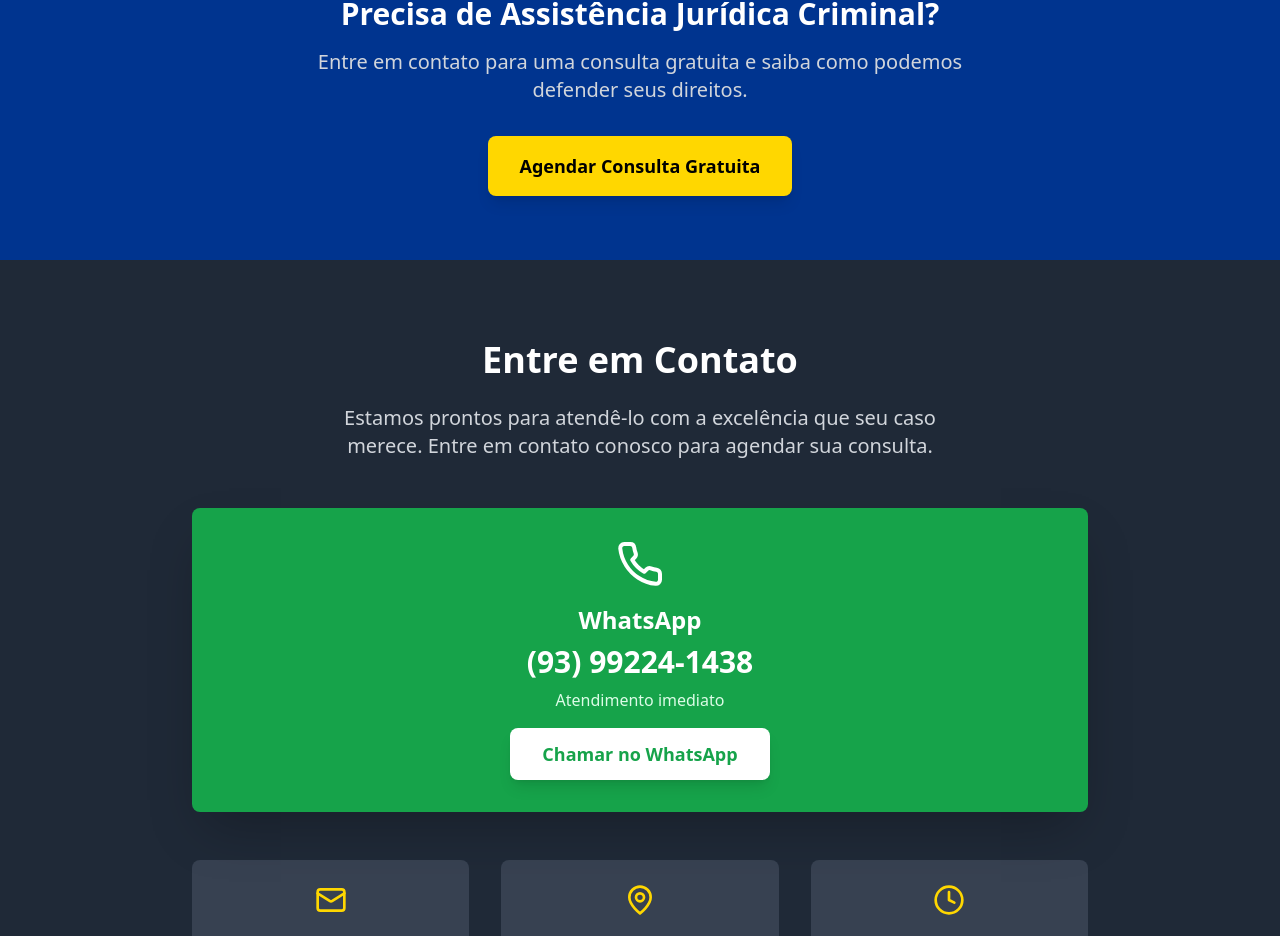
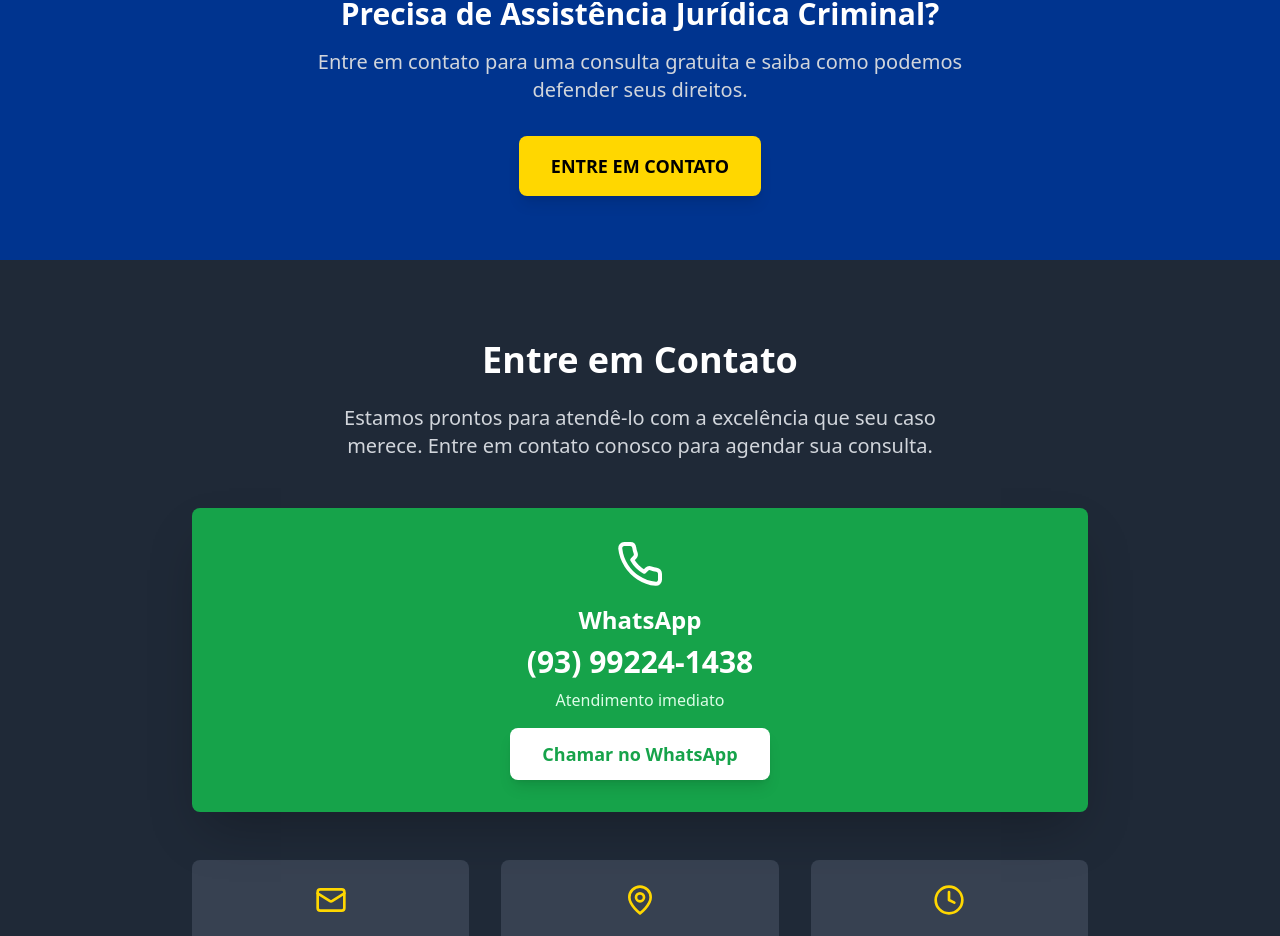
Before and after one commit to sandersal/SalvioSilvaCriminal, a React (Vite) app: page / in a window 1280 px wide. Shown: the part 2000-2936 px from the top of the page. Built offline with nearby package versions, Linux system fonts and the light colour scheme.

Commit message:
Updated App.tsx

```diff
--- a/src/App.tsx
+++ b/src/App.tsx
@@ -194,7 +194,7 @@ function App() {
             Entre em contato para uma consulta gratuita e saiba como podemos defender seus direitos.
           </p>
           <button className="bg-[#FFD700] text-black px-8 py-4 rounded-lg font-semibold text-lg hover:bg-yellow-400 transition-all duration-300 transform hover:scale-105 shadow-lg">
-            Agendar Consulta Gratuita
+            ENTRE EM CONTATO
           </button>
         </div>
       </section>
```
